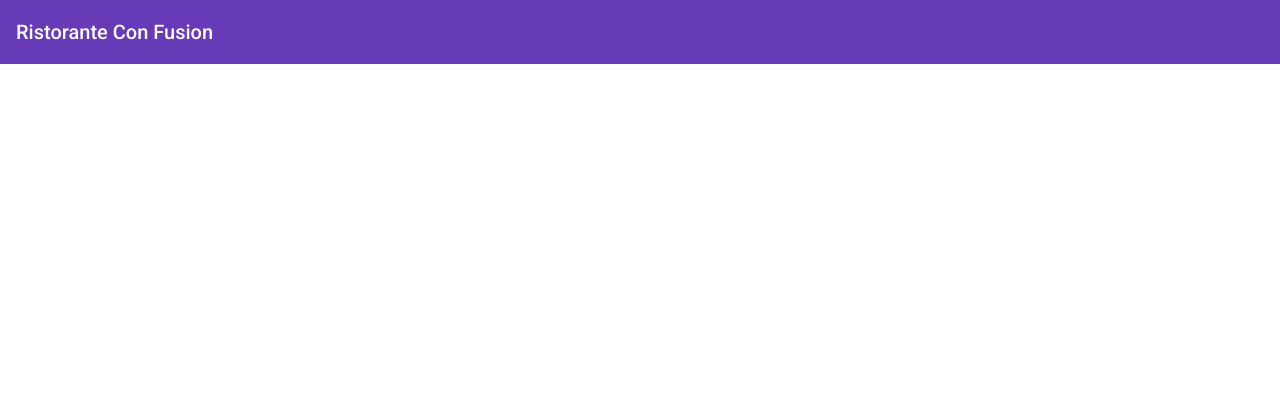
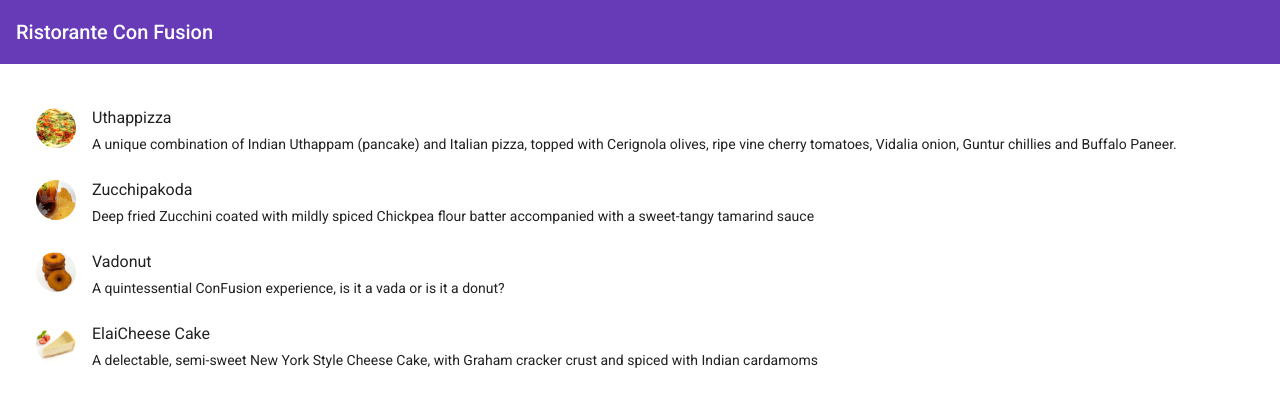
Before and after one commit to sarmisthaCG/AngularCourserraEx1, an Angular app in the folder conFusion/: page / in a window 1280 px wide. Shown: the top 406 px of the page. Built offline with nearby package versions, Linux system fonts and the light colour scheme.

Commit message:
Components Part 1
Components Part 1

```diff
--- a/conFusion/src/app/app.component.html
+++ b/conFusion/src/app/app.component.html
@@ -2,3 +2,4 @@
 <mat-toolbar color="primary">
   <span>Ristorante Con Fusion</span>
 </mat-toolbar>
+<app-menu></app-menu>
--- a/conFusion/src/app/app.module.ts
+++ b/conFusion/src/app/app.module.ts
@@ -6,16 +6,20 @@
 import { BrowserAnimationsModule } from '@angular/platform-browser/animations';
 import {MatToolbarModule} from '@angular/material/toolbar';
 import { FlexLayoutModule } from '@angular/flex-layout';
+import { MenuComponent } from './menu/menu.component';
+import {MatListModule} from '@angular/material/list';
 
 @NgModule({
   declarations: [
-    AppComponent
+    AppComponent,
+    MenuComponent
   ],
   imports: [
     BrowserModule,
     AppRoutingModule,
     BrowserAnimationsModule,
-    MatToolbarModule,FlexLayoutModule
+    MatToolbarModule,FlexLayoutModule,
+    MatListModule
   ],
   providers: [],
   bootstrap: [AppComponent]
--- /dev/null
+++ b/conFusion/src/app/menu/menu.component.html
@@ -0,0 +1,16 @@
+<!-- <p>menu works!</p> -->
+<div class="container"
+     fxLayout="column"
+     fxLayoutGap="10px">
+
+  <mat-list fxFlex>
+    <mat-list-item *ngFor="let dish of dishes">
+      <img matListAvatar src={{dish.image}} alt={{dish.name}}>
+      <h1 matLine> {{dish.name}} </h1>
+      <p matLine>
+        <span> {{dish.description}} </span>
+      </p>
+    </mat-list-item>
+  </mat-list>
+
+</div>
--- /dev/null
+++ b/conFusion/src/app/menu/menu.component.ts
@@ -0,0 +1,59 @@
+import { Component, OnInit } from '@angular/core';
+import { Dish } from '../shared/dish';
+
+@Component({
+  selector: 'app-menu',
+  templateUrl: './menu.component.html',
+  styleUrls: ['./menu.component.scss']
+})
+export class MenuComponent implements OnInit {
+
+  dishes: Dish[] = [
+    {
+      id: '0',
+      name: 'Uthappizza',
+      image: '/assets/images/uthappizza.png',
+      category: 'mains',
+      featured: true,
+      label: 'Hot',
+      price: '4.99',
+      // tslint:disable-next-line:max-line-length
+      description: 'A unique combination of Indian Uthappam (pancake) and Italian pizza, topped with Cerignola olives, ripe vine cherry tomatoes, Vidalia onion, Guntur chillies and Buffalo Paneer.'
+    },
+    {
+      id: '1',
+      name: 'Zucchipakoda',
+      image: '/assets/images/zucchipakoda.png',
+      category: 'appetizer',
+      featured: false,
+      label: '',
+      price: '1.99',
+      description: 'Deep fried Zucchini coated with mildly spiced Chickpea flour batter accompanied with a sweet-tangy tamarind sauce'
+    },
+    {
+      id: '2',
+      name: 'Vadonut',
+      image: '/assets/images/vadonut.png',
+      category: 'appetizer',
+      featured: false,
+      label: 'New',
+      price: '1.99',
+      description: 'A quintessential ConFusion experience, is it a vada or is it a donut?'
+    },
+    {
+      id: '3',
+      name: 'ElaiCheese Cake',
+      image: '/assets/images/elaicheesecake.png',
+      category: 'dessert',
+      featured: false,
+      label: '',
+      price: '2.99',
+      description: 'A delectable, semi-sweet New York Style Cheese Cake, with Graham cracker crust and spiced with Indian cardamoms'
+    }
+   ];
+  constructor() { }
+
+  ngOnInit(): void {
+  }
+
+}
--- /dev/null
+++ b/conFusion/src/app/shared/dish.ts
@@ -0,0 +1,11 @@
+export class Dish{
+    id: string | undefined;
+    name: string | undefined;
+    image: string | undefined;
+    category: string | undefined;
+    featured: boolean | undefined;
+    label: string | undefined;
+    price: string | undefined;
+    description: string | undefined;
+
+}
--- a/conFusion/src/styles.scss
+++ b/conFusion/src/styles.scss
@@ -2,3 +2,7 @@
 
 html, body { height: 100%; }
 body { margin: 0; font-family: Roboto, "Helvetica Neue", sans-serif; }
+.container {
+    margin: 20px;
+    display:flex;
+}
```
Also changed, not shown: conFusion/src/app/menu/menu.component.scss (added), 1 other file (tests, documents, lock files or other folders).
